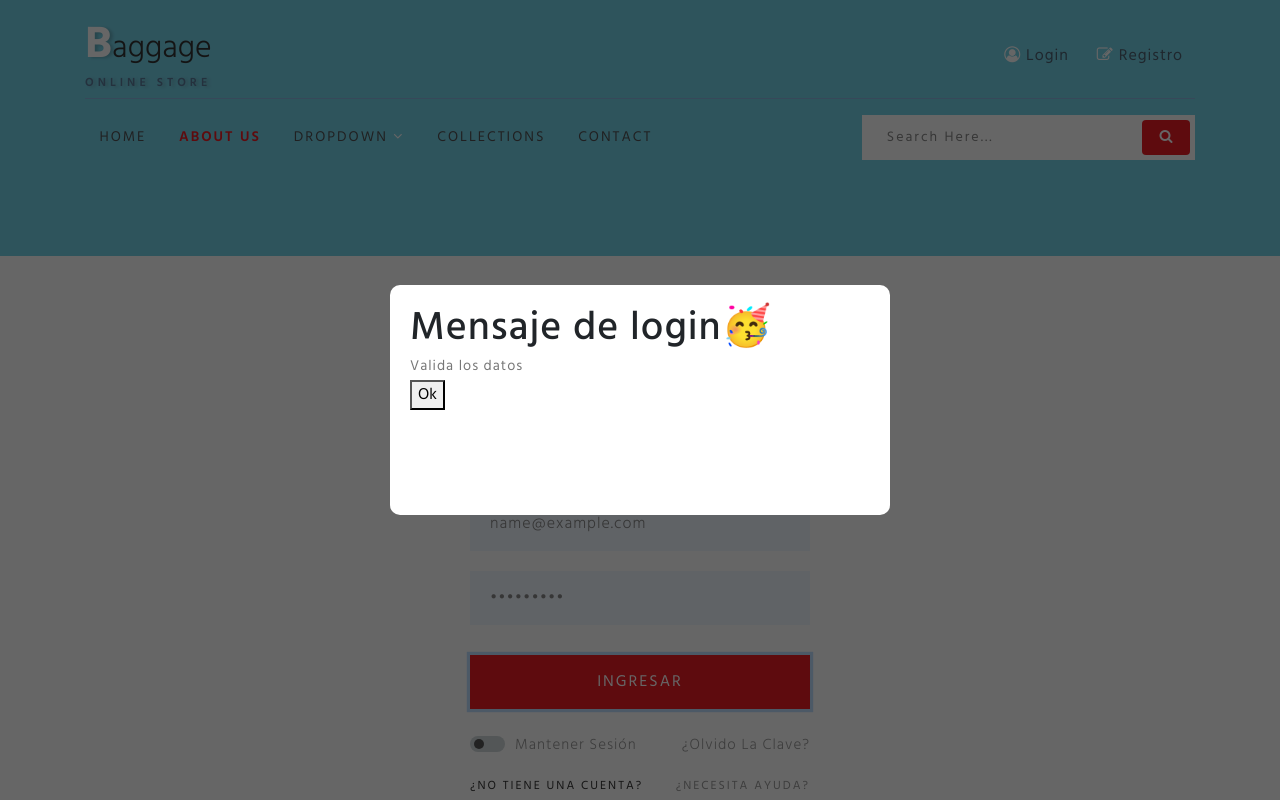
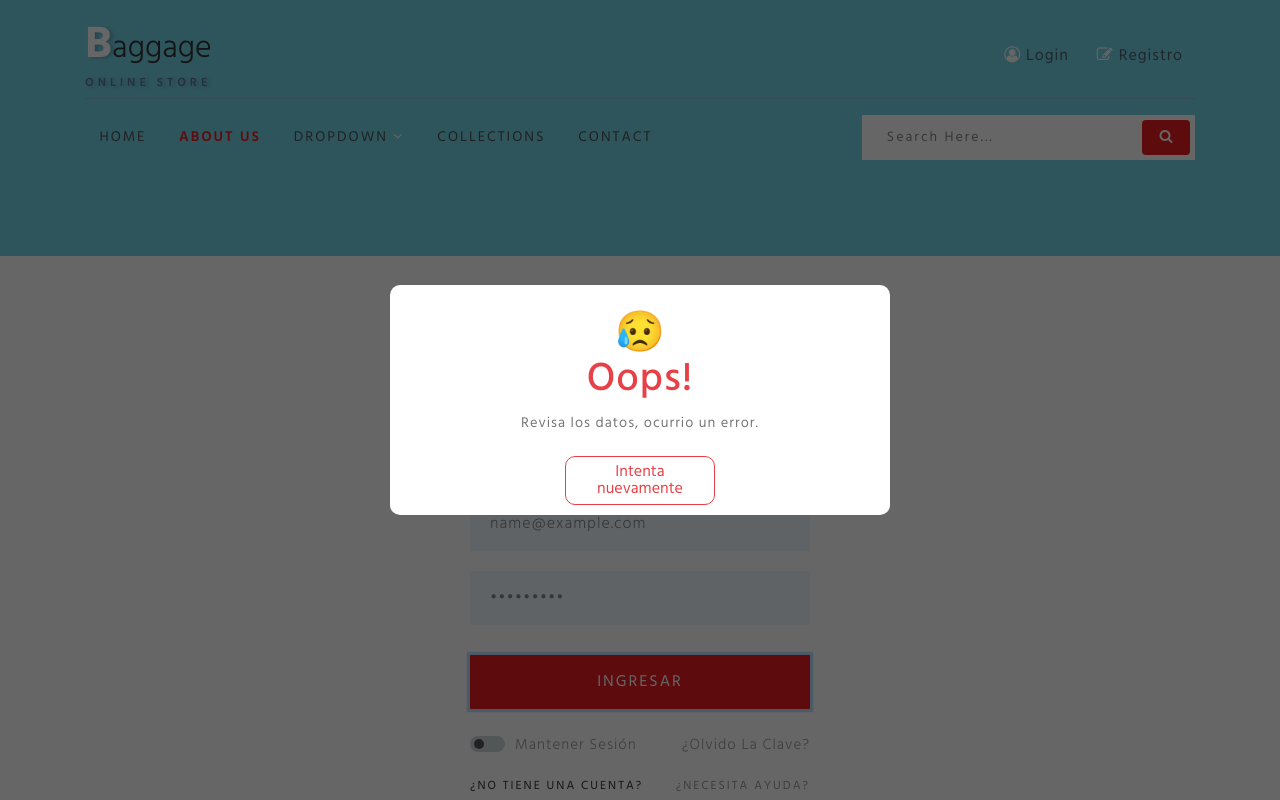
Before and after one commit to xaca/proyecto-plataformas, a plain HTML site: page login.html in a window 1280 px wide. Both pictures are taken after typing "name@example.com", "Sample123" into the empty fields and a click on the button "INGRESAR". Shown: the top 800 px of the page. Drawn offline with Linux system fonts and the light colour scheme.

Commit message:
Actualizacion de mensajes de exito y error personalizados

```diff
--- a/css/style.css
+++ b/css/style.css
@@ -1717,3 +1717,55 @@ h3.sub-w3ls-headf {
     border-radius: 10px;
     padding: 20px;
 }
+#btn_cerrar_modal{
+    position: absolute;
+    bottom: 10px;
+    left: 50%;
+    width: 150px;
+    margin-left: -75px;
+    background: white;
+    border-radius: 10px;
+    height: 49px;
+    line-height: 17px;
+}
+.contenido-ventana p{
+    position: absolute;
+    top: 125px;
+    left: 50px;
+    text-align: center;
+    width: 400px;
+    height: 70px;
+}
+.contenido-ventana span{
+    position: absolute;
+    left: 50%;
+    width: 50px;
+    margin-left: -25px;
+    height: 50px;
+    text-align: center;
+    font-size: 40px;
+}
+.contenido-ventana h1{
+    position: absolute;
+    left: 50%;
+    width: 140px;
+    margin-left: -70px;
+    height: 40px;
+    text-align: center;
+    top: 71px;
+}
+.color_exito_texto{
+    color: #0df50d;
+}
+
+.color_exito_borde{
+    border: 1px solid #0df50d;
+}
+
+.color_error_texto{
+    color: #e74147;
+}
+
+.color_error_borde{
+    border: 1px solid #e74147;
+}
--- a/js/login.js
+++ b/js/login.js
@@ -1,16 +1,36 @@
 let btn_enviar, btn_cerrar_modal, formulario, ventana;
-let correo,clave, usuario, mensaje;
+let correo,clave, usuario, imagen, titulo,mensaje;
 
 function iniciarLogin(){
 	btn_enviar = document.getElementById("btn_enviar");
 	btn_cerrar_modal = document.getElementById("btn_cerrar_modal");
 	mensaje = document.querySelector("#ventana p");
+	titulo = document.querySelector("#ventana h1");
+	imagen = document.querySelector("#ventana span");
 	correo = document.getElementById("correo");
 	clave = document.getElementById("clave");
 	ventana = document.querySelector("#ventana");
 	formulario = document.getElementById("formulario");
 	formulario.addEventListener("submit",procesarLogin);
 	btn_cerrar_modal.addEventListener("click",cerrarVentana);
+}
+
+function mensaje_exito(texto_mensaje){
+    imagen.innerHTML = "🥳";
+    btn_cerrar_modal.innerHTML = "Continuar";
+    titulo.innerHTML = "Yayy!";
+    mensaje.innerHTML = texto_mensaje;
+    titulo.classList.add("color_exito_texto");
+    btn_cerrar_modal.classList.add("color_exito_texto","color_exito_borde");
+}
+
+function mensaje_error(texto_mensaje){
+	imagen.innerHTML = "😥";
+    btn_cerrar_modal.innerHTML = "Intenta nuevamente";
+    titulo.innerHTML = "Oops!";
+    mensaje.innerHTML = texto_mensaje;
+    titulo.classList.add("color_error_texto");
+    btn_cerrar_modal.classList.add("color_error_texto","color_error_borde");
 }
 
 function abrirVentana(){
@@ -34,7 +54,7 @@ function procesarLogin(evento){
 
 	if(usuario){
 		if(usuario.correo === txt_correo && usuario.clave === txt_clave){
-			mensaje.innerHTML = "Login exitoso";
+			mensaje_exito("Muy bien, logueo exitoso, continua disfrutando del sitio.");
 		}
 		else{
 			error = true;
@@ -44,7 +64,7 @@ function procesarLogin(evento){
 	}
 
 	if(error){
-		mensaje.innerHTML = "Valida los datos";
+		mensaje_error("Revisa los datos, ocurrio un error.");
 	}
 
 	abrirVentana();
--- a/login.html
+++ b/login.html
@@ -74,9 +74,10 @@ License URL: http://creativecommons.org/licenses/by/3.0/
 
     <div id="ventana" class="ligthbox hidden">
         <div class="contenido-ventana">
-            <h1>Mensaje de login🥳</h1>
+            <span></span>
+            <h1></h1>
             <p></p>
-            <button type="button" id="btn_cerrar_modal">Ok</button>
+            <button type="button" id="btn_cerrar_modal"></button>
         </div>
     </div>
 
```
Also changed, not shown: js/registro.js (+25 -2 lines), register.html (+4 -3 lines).
